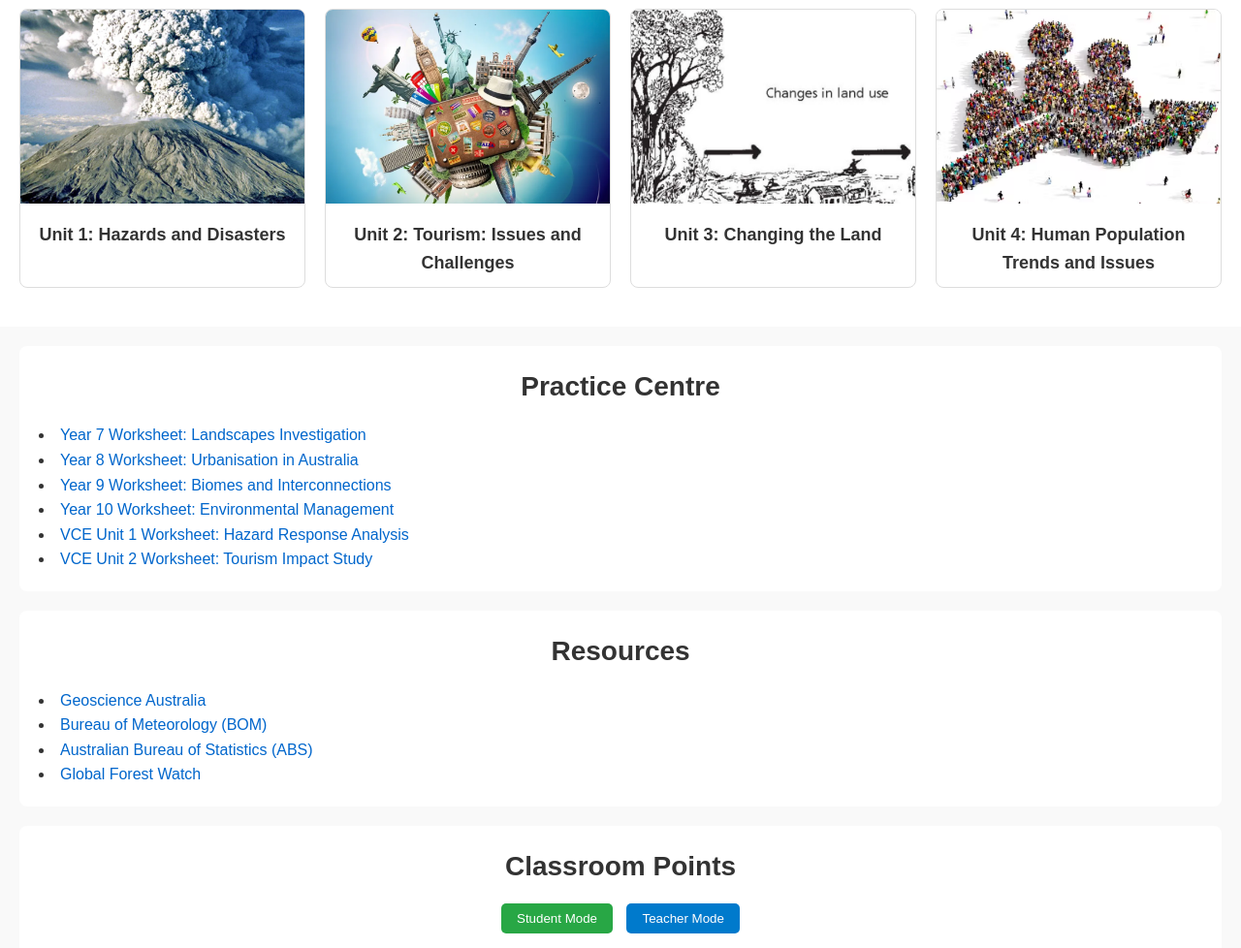
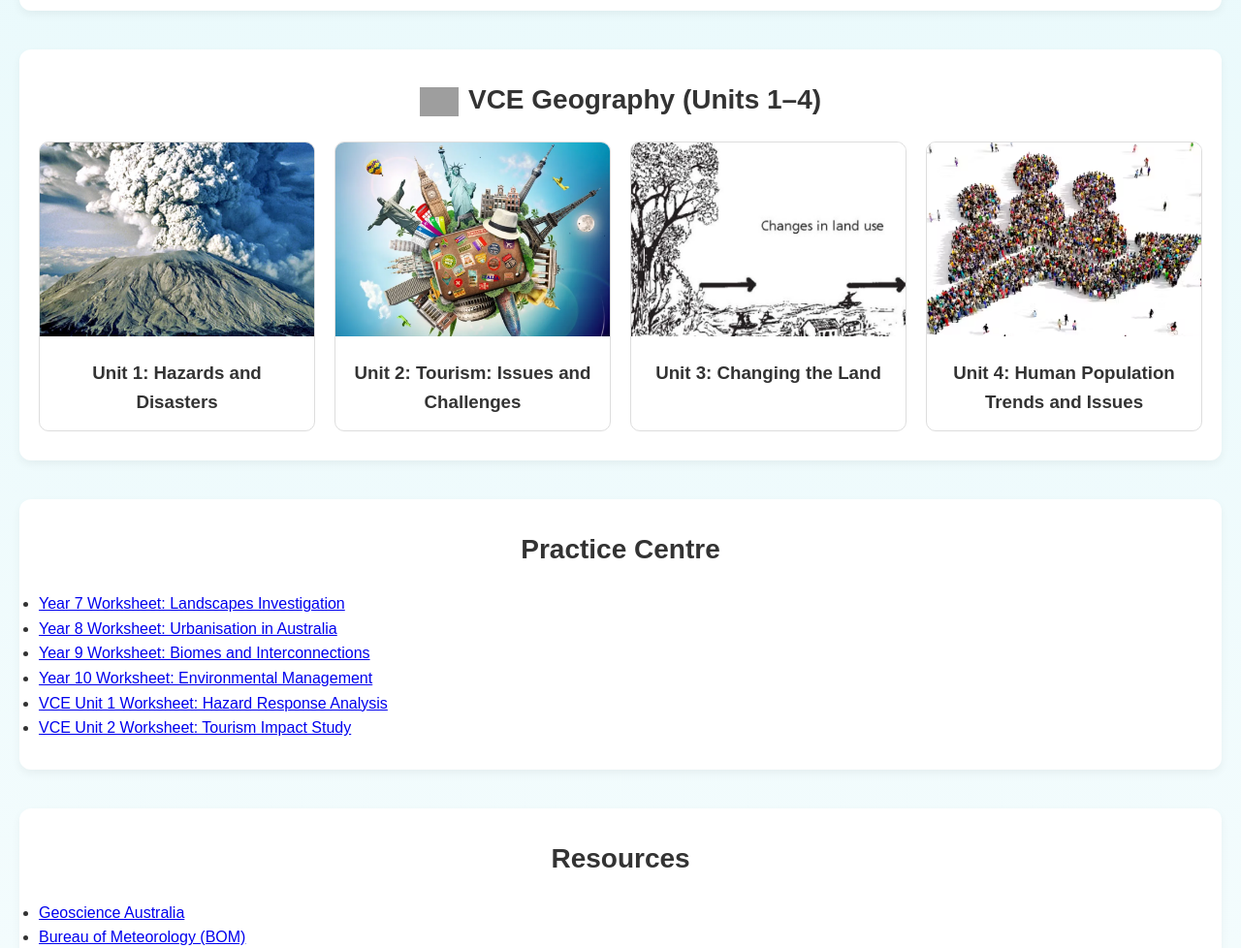
Before and after one commit to Elenayilin/egeohub, a plain HTML site: page index.html in a window 1280 px wide. Shown: the part 1250-2228 px from the top of the page at 97% size. Drawn offline with nearby package versions, Linux system fonts and the light colour scheme; grey boxes are pictures that could not be loaded.

Commit message:
Update style.css

```diff
--- a/style.css
+++ b/style.css
@@ -1,4 +1,4 @@
-/* Reset and base styles */
+/* Reset and base */
 * {
   margin: 0;
   padding: 0;
@@ -6,8 +6,8 @@
 }
 
 body {
-  font-family: Arial, sans-serif;
-  background: #f9f9f9;
+  font-family: 'Poppins', sans-serif;
+  background: linear-gradient(to bottom, #e0f7fa 0%, #ffffff 100%);
   color: #333;
   line-height: 1.6;
 }
@@ -17,32 +17,38 @@ body {
   display: flex;
   justify-content: space-between;
   align-items: center;
-  background: #fff;
+  background: #ffffff;
   padding: 10px 20px;
   border-bottom: 1px solid #ddd;
   position: sticky;
   top: 0;
   z-index: 100;
+  box-shadow: 0 2px 4px rgba(0,0,0,0.05);
 }
 
 .logo {
-  font-size: 24px;
+  font-size: 26px;
   font-weight: bold;
 }
 
 .main-nav ul {
   list-style: none;
   display: flex;
-  gap: 15px;
+  gap: 20px;
 }
 
 .main-nav a {
   text-decoration: none;
   color: #333;
   font-weight: 500;
+  transition: color 0.3s;
 }
 
-/* Hero section */
+.main-nav a:hover {
+  color: #007acc;
+}
+
+/* Hero */
 .hero {
   background: url('你的背景图片.jpg') center/cover no-repeat;
   height: 300px;
@@ -50,140 +56,123 @@ body {
   align-items: center;
   justify-content: center;
   margin-bottom: 40px;
+  position: relative;
 }
 
 .hero-content {
-  background: rgba(255, 255, 255, 0.8);
-  padding: 20px;
-  border-radius: 8px;
+  background: rgba(255, 255, 255, 0.9);
+  padding: 30px;
+  border-radius: 12px;
   text-align: center;
+  box-shadow: 0 4px 12px rgba(0,0,0,0.1);
 }
 
 .hero-content h1 {
-  font-size: 32px;
-  margin-bottom: 10px;
+  font-size: 36px;
+  margin-bottom: 15px;
 }
 
 .hero-content p {
   font-size: 18px;
 }
 
-/* Grid sections */
-.grid-section {
-  padding: 0 20px 40px;
-  background: #fff;
+/* Section */
+.content-section, .grid-section {
+  background: #ffffff;
+  margin: 40px 20px;
+  padding: 30px 20px;
+  border-radius: 12px;
+  box-shadow: 0 4px 10px rgba(0,0,0,0.05);
+}
+
+.content-section h2, .grid-section h2 {
+  font-size: 28px;
+  text-align: center;
   margin-bottom: 20px;
 }
 
-.grid-section h2 {
-  font-size: 28px;
-  margin: 20px 0;
-  text-align: center;
+/* Table */
+table {
+  width: 100%;
+  border-collapse: collapse;
+  background: #ffffff;
+  box-shadow: 0 2px 5px rgba(0,0,0,0.05);
+  border-radius: 8px;
+  overflow: hidden;
 }
 
-/* Cards */
-.grid-cards {
-  display: grid;
-  grid-template-columns: repeat(auto-fit, minmax(200px, 1fr));
-  gap: 20px;
+th, td {
+  padding: 12px 15px;
+  border-bottom: 1px solid #ddd;
+  text-align: left;
 }
 
-.card {
-  background: #fff;
-  border: 1px solid #ddd;
-  border-radius: 8px;
-  overflow: hidden;
-  transition: transform 0.2s, box-shadow 0.2s;
+thead {
+  background-color: #eaf6fb;
 }
 
-.card:hover {
-  transform: translateY(-5px);
-  box-shadow: 0 4px 8px rgba(0, 0, 0, 0.1);
+/* Buttons */
+button {
+  padding: 10px 20px;
+  background: linear-gradient(to right, #00c6ff, #0072ff);
+  color: white;
+  border: none;
+  border-radius: 6px;
+  cursor: pointer;
+  transition: background 0.3s, transform 0.2s;
 }
 
-.card img {
-  width: 100%;
-  height: 150px;
-  object-fit: cover;
+button:hover {
+  background: linear-gradient(to right, #0072ff, #00c6ff);
+  transform: scale(1.05);
 }
 
-.card h3 {
+/* Inputs */
+input, textarea {
   padding: 10px;
-  font-size: 18px;
-  text-align: center;
+  width: 100%;
+  border: 1px solid #ccc;
+  border-radius: 6px;
+  margin-top: 8px;
+  font-family: 'Poppins', sans-serif;
 }
 
-/* Content sections */
-.content-section {
-  background: #fff;
-  margin: 20px;
-  padding: 20px;
-  border-radius: 8px;
-}
-
-.content-section h2 {
-  font-size: 28px;
-  margin-bottom: 15px;
-  text-align: center;
-}
-
-/* Lists and links */
-.content-section ul {
-  list-style: disc inside;
-}
-
-.content-section a {
-  color: #0066cc;
-  text-decoration: none;
-}
-
-/* Videos */
+/* Video Embed */
 .video-embed {
   display: flex;
   justify-content: center;
   margin-bottom: 20px;
 }
 
-/* Table styles (for Classroom Points) */
-table {
-  width: 100%;
-  border-collapse: collapse;
-  margin-top: 20px;
+/* Card */
+.grid-cards {
+  display: grid;
+  grid-template-columns: repeat(auto-fit, minmax(220px, 1fr));
+  gap: 20px;
 }
 
-thead {
-  background-color: #eaf6fb;
+.card {
+  background: #ffffff;
+  border: 1px solid #ddd;
+  border-radius: 10px;
+  overflow: hidden;
+  transition: transform 0.3s, box-shadow 0.3s;
 }
 
-th, td {
-  padding: 10px;
-  border: 1px solid #ddd;
-  text-align: left;
+.card:hover {
+  transform: translateY(-8px);
+  box-shadow: 0 8px 16px rgba(0,0,0,0.1);
 }
 
-/* Buttons */
-button {
-  padding: 8px 16px;
-  background-color: #007acc;
-  color: white;
-  border: none;
-  border-radius: 5px;
-  cursor: pointer;
-  transition: background-color 0.3s;
+.card img {
+  width: 100%;
+  height: 160px;
+  object-fit: cover;
 }
 
-button:hover {
-  background-color: #005f99;
-}
-
-/* Input fields */
-input, textarea {
-  padding: 8px;
-  width: 100%;
-  max-width: 600px;
-  border: 1px solid #ccc;
-  border-radius: 5px;
-  margin-top: 10px;
+.card h3 {
+  padding: 15px;
+  text-align: center;
 }
 
 /* Responsive */
@@ -192,10 +181,9 @@ input, textarea {
     height: 200px;
   }
   .hero-content h1 {
-    font-size: 24px;
+    font-size: 26px;
   }
-  .video-embed iframe {
+  button {
     width: 100%;
-    height: auto;
   }
 }
```
